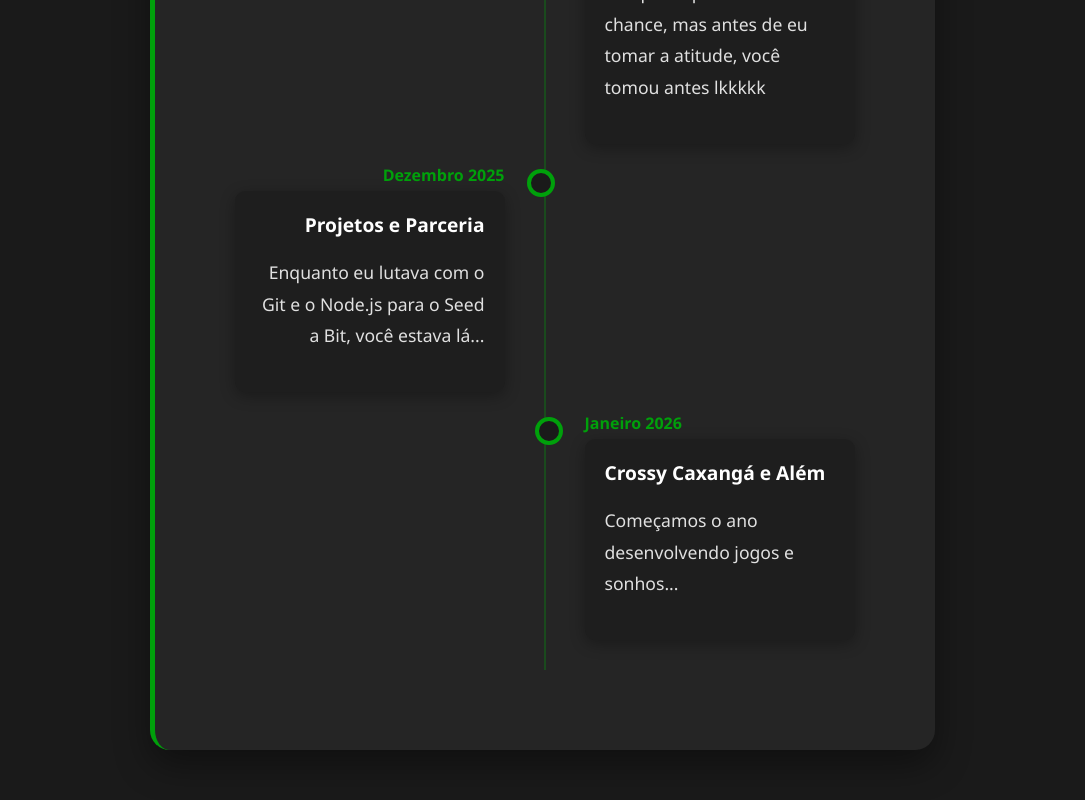
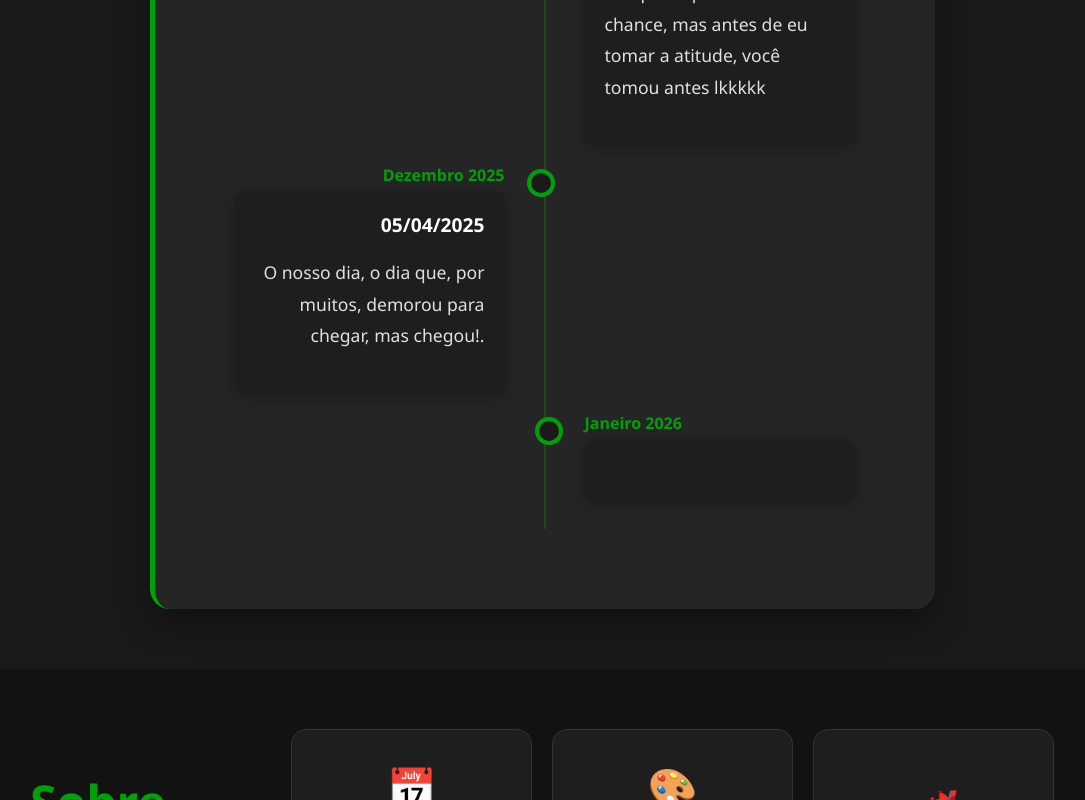
Before and after one commit to lucassilveiracosta/PresenteKimmy, a plain HTML site: page index.html in a window 1280 px wide. Shown: the part 2185-2985 px from the top of the page, without its empty margins (98-1183 px from the left). Drawn offline with Linux system fonts and the light colour scheme.

Commit message:
Png to Jpg

```diff
--- a/index.html
+++ b/index.html
@@ -119,7 +119,7 @@
                 <div class="timeline-content">
                     <h3>Onde tudo começou</h3>
                     <p>Cada susto do terrifier e cada medo a gente se abraçava, mesmo sem nenhuma atitude minha no dia, eu achei aquele dia maravilhoso, pois eu conhceci mais sobre a pessoa incrivel que vocé é!</p>
-                    <img src="/images/30do12.png" class="timeline-hover-img" alt="Foto do Hackathon">
+                    <img src="/images/30do12.jpg" class="timeline-hover-img" alt="Foto Terrifier">
                 </div>
             </div>
 
@@ -128,15 +128,15 @@
                 <div class="timeline-content">
                     <h3>Onde tudo começou pt.2</h3>
                     <p>Esse dia foi muito mais especial que o último, foi o nosso momento mais íntimo de 2024, meu maior medo nesse era que o dia 30/12/2022 se repetisse, pois eu sentia que algo me levava até você e que eu não podia perder essa chance, mas antes de eu tomar a atitude, você tomou antes lkkkkk</p>
-                    <img src="images/o_inicio.jpg" class="timeline-hover-img" alt="Foto dela ensinando">
+                    <img src="images/o_inicio.jpg" class="timeline-hover-img" alt="Foto ainda estou aqui">
                 </div>
             </div>
 
             <div class="timeline-item">
                 <div class="timeline-date">Dezembro 2025</div>
                 <div class="timeline-content">
-                    <h3>Projetos e Parceria</h3>
-                    <p>Enquanto eu lutava com o Git e o Node.js para o Seed a Bit, você estava lá...</p>
+                    <h3>05/04/2025</h3>
+                    <p>O nosso dia, o dia que, por muitos, demorou para chegar, mas chegou!.</p>
                     <img src="https://picsum.photos/id/5/400/300" class="timeline-hover-img" alt="Nós dois programando">
                 </div>
             </div>
@@ -144,8 +144,8 @@
             <div class="timeline-item">
                 <div class="timeline-date">Janeiro 2026</div>
                 <div class="timeline-content">
-                    <h3>Crossy Caxangá e Além</h3>
-                    <p>Começamos o ano desenvolvendo jogos e sonhos...</p>
+                    <h3></h3>
+                    <p></p>
                     <img src="https://picsum.photos/id/96/400/300" class="timeline-hover-img" alt="Tela do jogo">
                 </div>
             </div>
--- a/style.css
+++ b/style.css
@@ -137,9 +137,6 @@ h1 {
 .overlay.dois p {
     font-size: 0.9rem;
 }
-
-
-
 
 
 
```
Also changed, not shown: images/30do12.jpg (added), images/30do12.png (deleted).
